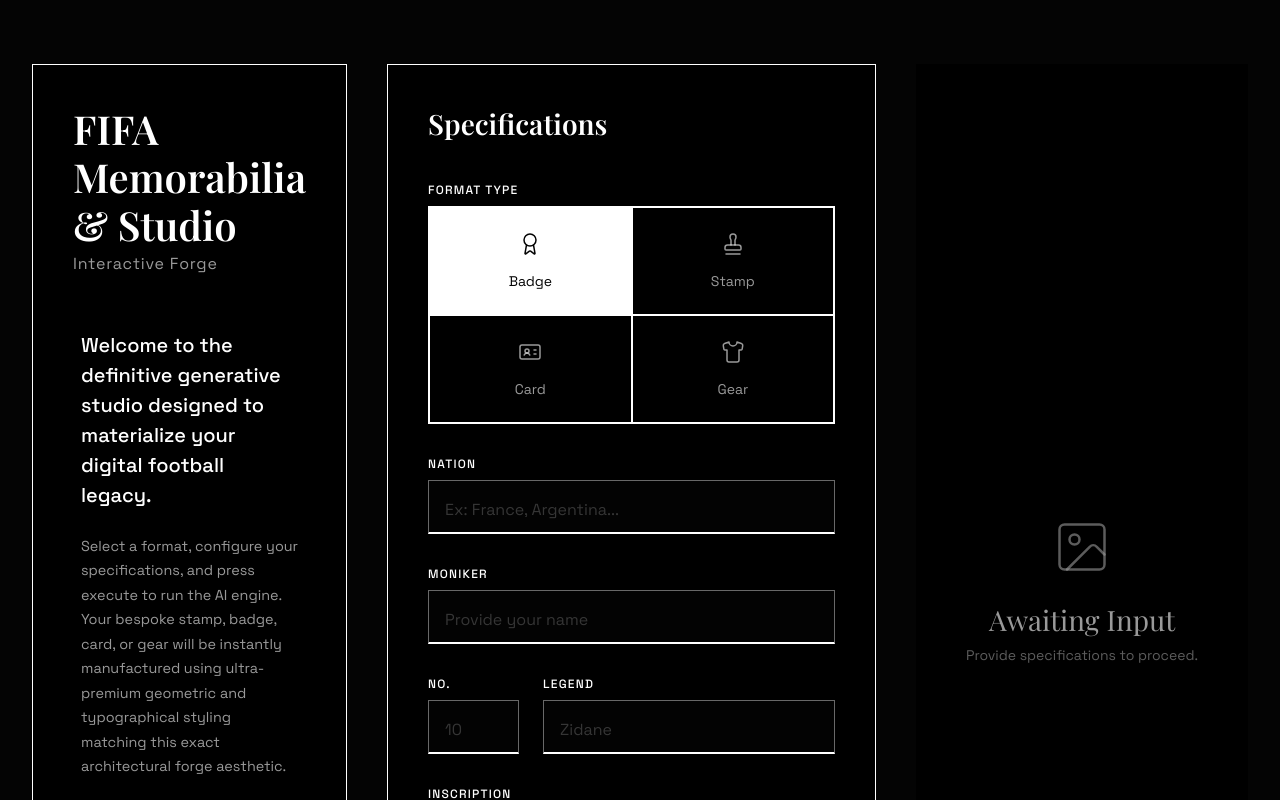
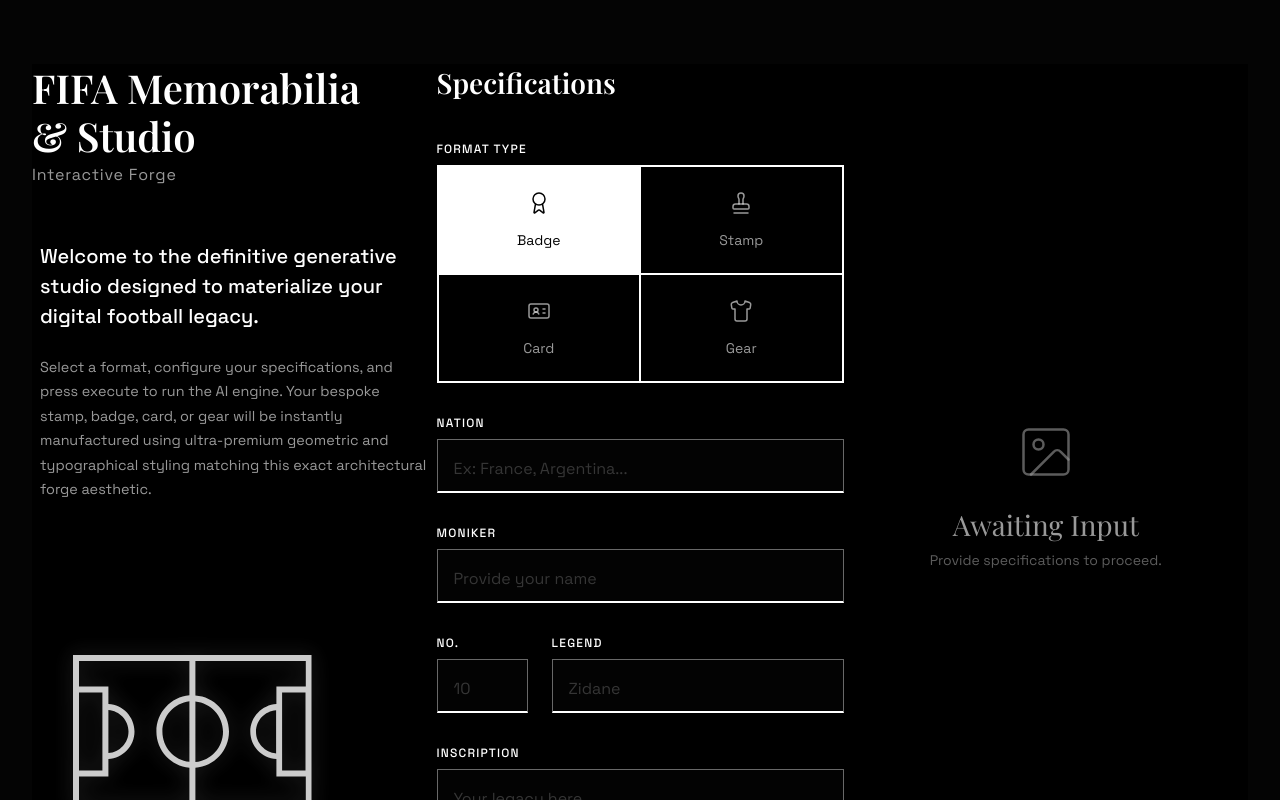
Before and after one commit to vamsibatchu1/fifa26, a React (Vite) app: page / in a window 1280 px wide. Shown: the top 800 px of the page. Built offline with nearby package versions, Linux system fonts and the light colour scheme.

Commit message:
UI: Reconfigure to 3 equal columns, remove borders, padding, and gap for columns.

```diff
--- a/src/index.css
+++ b/src/index.css
@@ -68,8 +68,8 @@
 
 .main-layout {
   display: grid;
-  grid-template-columns: 1fr 1.25fr 1.25fr;
-  gap: 2.5rem;
+  grid-template-columns: 1fr 1fr 1fr;
+  gap: 0;
   flex: 1;
   position: relative;
   z-index: 10;
@@ -90,8 +90,9 @@
 /* Flat Panel */
 .glass-panel {
   background: var(--panel-bg);
-  border: 1px solid var(--panel-border);
-  padding: 2.5rem;
+  border: none;
+  padding: 0;
+  margin: 0;
   display: flex;
   flex-direction: column;
   gap: 1.5rem;
```
